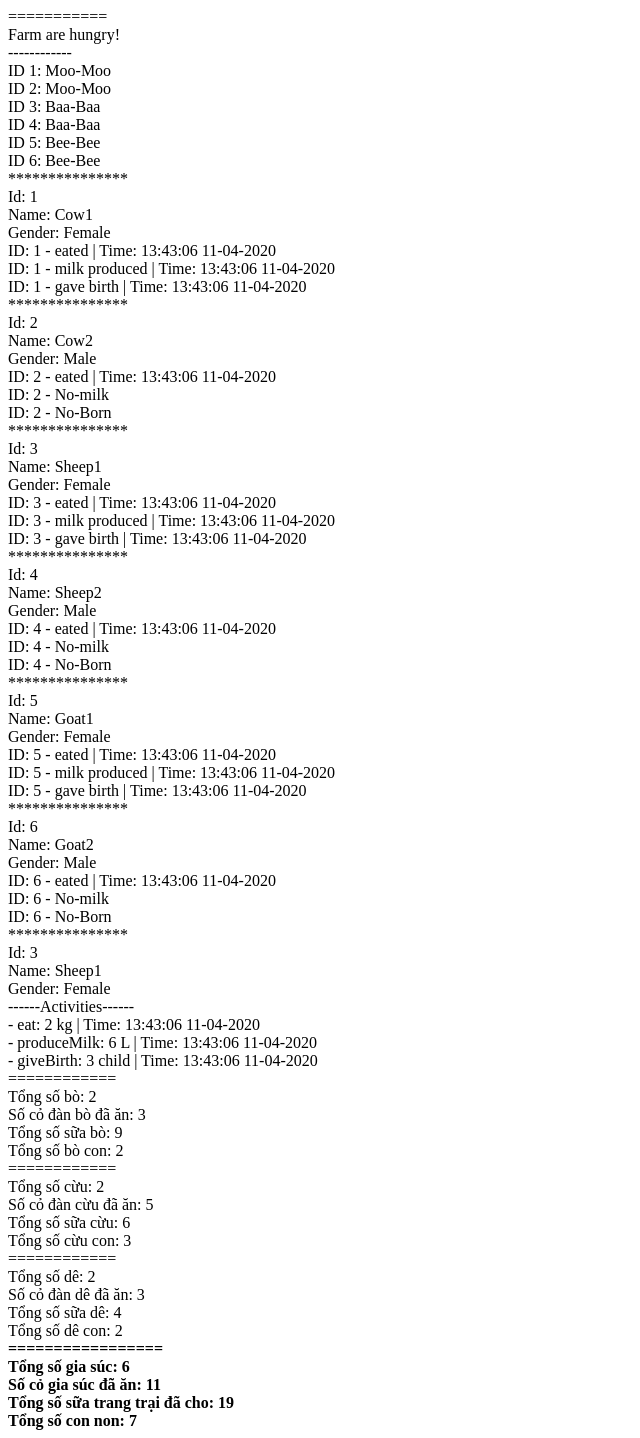
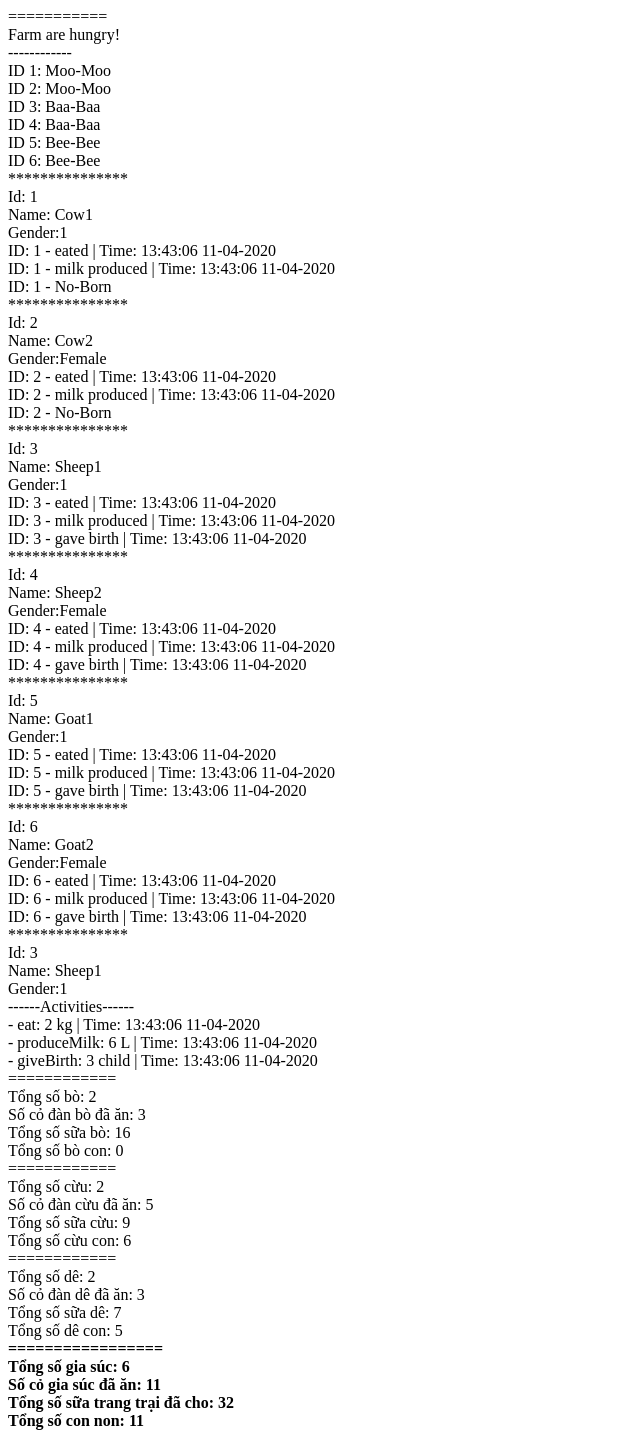
Before and after one commit to ngdhuy/SE_01_PHP, a PHP site: page /Main.php in a window 1280 px wide. Shown: the whole page, without its empty margins (0-640 px from the left). Run offline with PHP 8.4, Linux system fonts and the light colour scheme; data that the repository does not hold is empty.

Commit message:
Update
gender update

```diff
--- a/PHP_OOP/Demo_03/Cattle.php
+++ b/PHP_OOP/Demo_03/Cattle.php
@@ -8,7 +8,7 @@ include_once("Activity.php");
         private $gender;
         private $activityDiary = array();
 
-        public function __construct($id = 0, $name = "", $gender = true)
+        public function __construct($id = 0, $name = "", $gender = "Female")
         {
             $this->id = $id;
             $this->name = $name;
@@ -47,11 +47,7 @@ include_once("Activity.php");
             echo "***************<br \>";
             echo "Id: ".$this->id."<br \>";
             echo "Name: ".$this->name."<br \>";
-            if($this->gender){
-                echo "Gender: Female<br \>";
-                } else {
-                    echo "Gender: Male<br \>";
-            }
+            echo "Gender:".$this->gender."<br \>";
         }
 
         public function showActivityDiary(){
--- a/PHP_OOP/Demo_03/Cow.php
+++ b/PHP_OOP/Demo_03/Cow.php
@@ -57,7 +57,7 @@ class Cow extends Cattle{
         }
 
         public function produceMilk(){
-            if(parent::__get("gender")){
+            if(parent::__get("gender") == "Female"){
                 $milkProduced = new Activity("produceMilk", rand(5,10));
                 parent::addActivityDiary($milkProduced);
                 Cow::$milkProducedS += $milkProduced->quantity;
@@ -68,7 +68,7 @@ class Cow extends Cattle{
         }
 
         public function giveBirth(){
-            if(parent::__get("gender")){
+            if(parent::__get("gender" == "Female")){
                 $numOfBorn = new Activity("giveBirth", rand(1,3));
                 parent::addActivityDiary($numOfBorn);
                 Cow::$numOfBornS += $numOfBorn->quantity;
--- a/PHP_OOP/Demo_03/Goat.php
+++ b/PHP_OOP/Demo_03/Goat.php
@@ -57,7 +57,7 @@
         }
 
         public function produceMilk(){
-            if(parent::__get("gender")){
+            if(parent::__get("gender") == "Female"){
                 $milkProduced = new Activity("produceMilk", rand(2,4));
                 parent::addActivityDiary($milkProduced);
                 Goat::$milkProducedS += $milkProduced->quantity;
@@ -68,7 +68,7 @@
         }
 
         public function giveBirth(){
-            if(parent::__get("gender")){
+            if(parent::__get("gender") == "Female"){
                 $numOfBorn = new Activity("giveBirth", rand(1,3));
                 parent::addActivityDiary($numOfBorn);
                 Goat::$numOfBornS += $numOfBorn->quantity;
--- a/PHP_OOP/Demo_03/Main.php
+++ b/PHP_OOP/Demo_03/Main.php
@@ -9,11 +9,11 @@
     function main(){
         $cattles = [
             new Cow(1, "Cow1"),
-            new Cow(2, "Cow2", false),
-            new Sheep(3, "Sheep1",),
-            new Sheep(4, "Sheep2", false),
+            new Cow(2, "Cow2", "Female"),
+            new Sheep(3, "Sheep1"),
+            new Sheep(4, "Sheep2", "Female"),
             new Goat(5, "Goat1"),
-            New Goat(6, "Goat2", false)
+            New Goat(6, "Goat2", "Female")
         ];
 
         farmHungry($cattles);
@@ -41,6 +41,7 @@
         }
     }
     function getStatictic(){
+
         Cow::getStatistic();
         Sheep::getStatistic();
         Goat::getStatistic();
--- a/PHP_OOP/Demo_03/Sheep.php
+++ b/PHP_OOP/Demo_03/Sheep.php
@@ -57,7 +57,7 @@
         }
 
         public function produceMilk(){
-            if(parent::__get("gender")){
+            if(parent::__get("gender") == "Female"){
                 $milkProduced = new Activity("produceMilk", rand(3,6));
                 parent::addActivityDiary($milkProduced);
                 Sheep::$milkProducedS += $milkProduced->quantity;
@@ -68,7 +68,7 @@
         }
 
         public function giveBirth(){
-            if(parent::__get("gender")){
+            if(parent::__get("gender") == "Female"){
                 $numOfBorn = new Activity("giveBirth", rand(1,3));
                 parent::addActivityDiary($numOfBorn);
                 Sheep::$numOfBornS += $numOfBorn->quantity;
```
